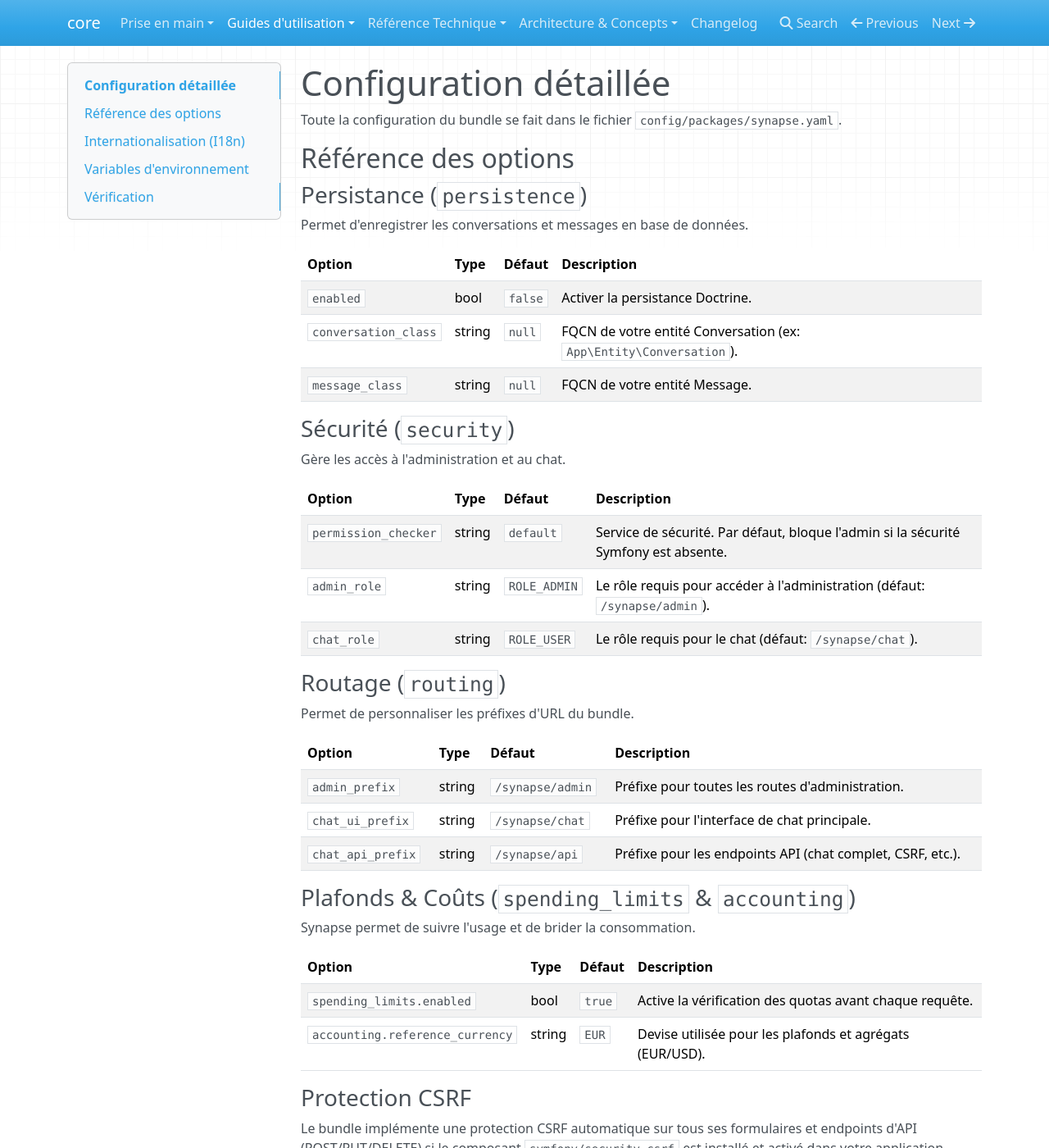
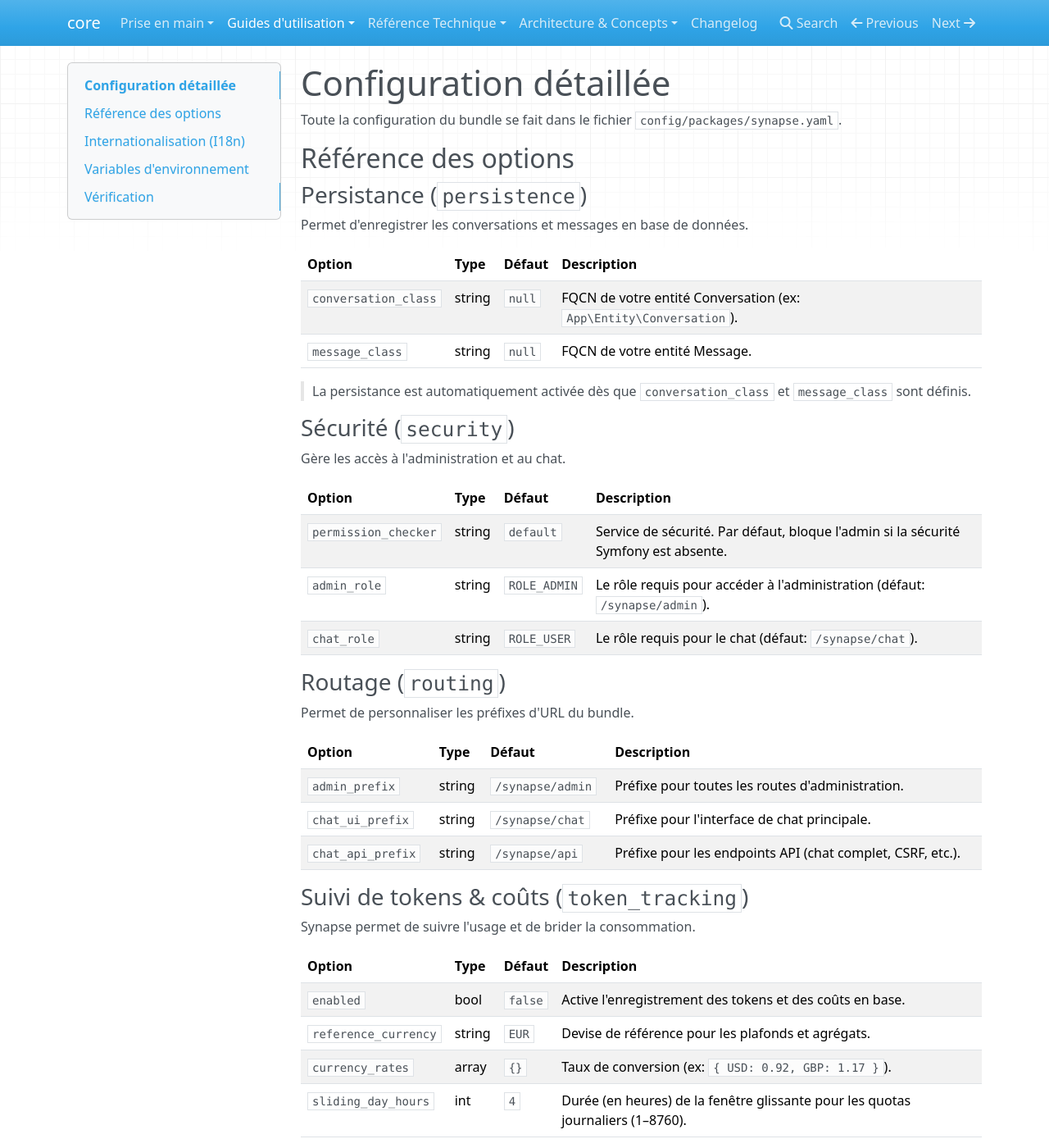
Before and after one commit to arnaudmoncondhuy/synapse-core, an MkDocs documentation site: the page built from docs/guides/configuration.md, in a window 1280 px wide and 1400 px high. Shown: the whole window at 82% size. Built offline with MkDocs 1.6.1, drawn with Linux system fonts in a browser that asks for light colours; nearby versions of some CDN libraries; some of the changed text lies outside the part shown.

Commit message:
Sync from monorepo

````diff
--- a/docs/guides/configuration.md
+++ b/docs/guides/configuration.md
@@ -10,9 +10,10 @@ Permet d'enregistrer les conversations et messages en base de données.
 
 | Option | Type | Défaut | Description |
 |---|---|---|---|
-| `enabled` | bool | `false` | Activer la persistance Doctrine. |
 | `conversation_class` | string | `null` | FQCN de votre entité Conversation (ex: `App\Entity\Conversation`). |
 | `message_class` | string | `null` | FQCN de votre entité Message. |
+
+> La persistance est automatiquement activée dès que `conversation_class` et `message_class` sont définis.
 
 ### Sécurité (`security`)
 
@@ -34,14 +35,27 @@ Permet de personnaliser les préfixes d'URL du bundle.
 | `chat_ui_prefix` | string | `/synapse/chat` | Préfixe pour l'interface de chat principale. |
 | `chat_api_prefix` | string | `/synapse/api` | Préfixe pour les endpoints API (chat complet, CSRF, etc.). |
 
-### Plafonds & Coûts (`spending_limits` & `accounting`)
+### Suivi de tokens & coûts (`token_tracking`)
 
 Synapse permet de suivre l'usage et de brider la consommation.
 
 | Option | Type | Défaut | Description |
 |---|---|---|---|
-| `spending_limits.enabled` | bool | `true` | Active la vérification des quotas avant chaque requête. |
-| `accounting.reference_currency` | string | `EUR` | Devise utilisée pour les plafonds et agrégats (EUR/USD). |
+| `enabled` | bool | `false` | Active l'enregistrement des tokens et des coûts en base. |
+| `reference_currency` | string | `EUR` | Devise de référence pour les plafonds et agrégats. |
+| `currency_rates` | array | `{}` | Taux de conversion (ex: `{ USD: 0.92, GBP: 1.17 }`). |
+| `sliding_day_hours` | int | `4` | Durée (en heures) de la fenêtre glissante pour les quotas journaliers (1–8760). |
+
+```yaml
+synapse:
+    token_tracking:
+        enabled: true
+        reference_currency: EUR
+        currency_rates:
+            USD: 0.92
+            GBP: 1.17
+        sliding_day_hours: 4
+```
 
 ### Protection CSRF
 
@@ -78,13 +92,9 @@ synapse:
 > [!WARNING]
 > N'activez le chiffrement que si vous avez configuré une clé 32 bytes valide.
 
-### Rétention RGPD (`retention`)
+### Rétention RGPD
 
-Suppression automatique des anciennes conversations.
-
-| Option | Type | Défaut | Description |
-|---|---|---|---|
-| `days` | int | `30` | Nombre de jours avant que les conversations ne soient purgées par `synapse:purge`. |
+La durée de rétention est configurable depuis l'interface d'administration (Paramètres → Rétention RGPD). Elle définit le nombre de jours avant que les conversations soient purgées par `synapse:purge`. Ce n'est pas une option YAML.
 
 ### Mémoire Vectorielle (`vector_store`)
 
````
Also changed, not shown: docs/reference/cli.md (+26 -2 lines), docs/reference/contracts/overview.md (+2 -0 lines), docs/reference/events/overview.md (+28 -0 lines), 2 other files.
